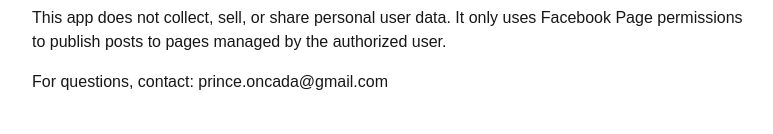
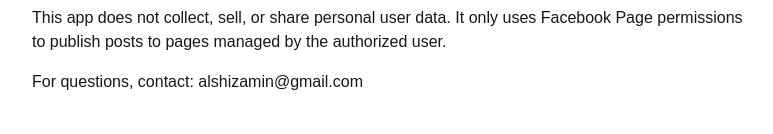
Before and after one commit to princeoncada/fx-post-engine, a Next.js app: page /privacy-policy in a window 1280 px wide. Shown: the part 166-300 px from the top of the page, without its empty margins (248-1021 px from the left). Built offline with nearby package versions, Linux system fonts and the light colour scheme.

Commit message:
Update contact email in Privacy Policy page

```diff
--- a/app/privacy-policy/page.tsx
+++ b/app/privacy-policy/page.tsx
@@ -15,7 +15,7 @@ export default function PrivacyPolicyPage() {
       </p>
 
       <p className="mt-4">
-        For questions, contact: prince.oncada@gmail.com
+        For questions, contact: alshizamin@gmail.com
       </p>
     </main>
   );
```
